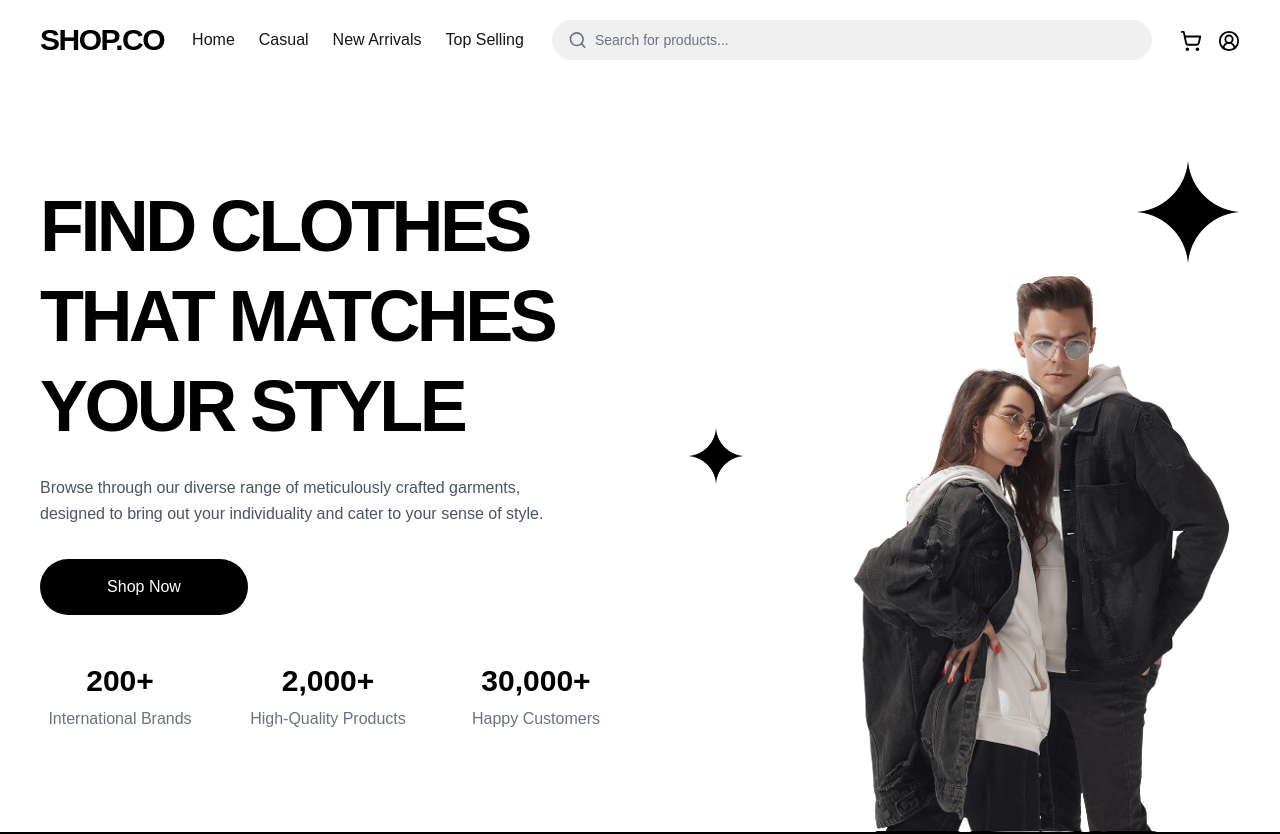
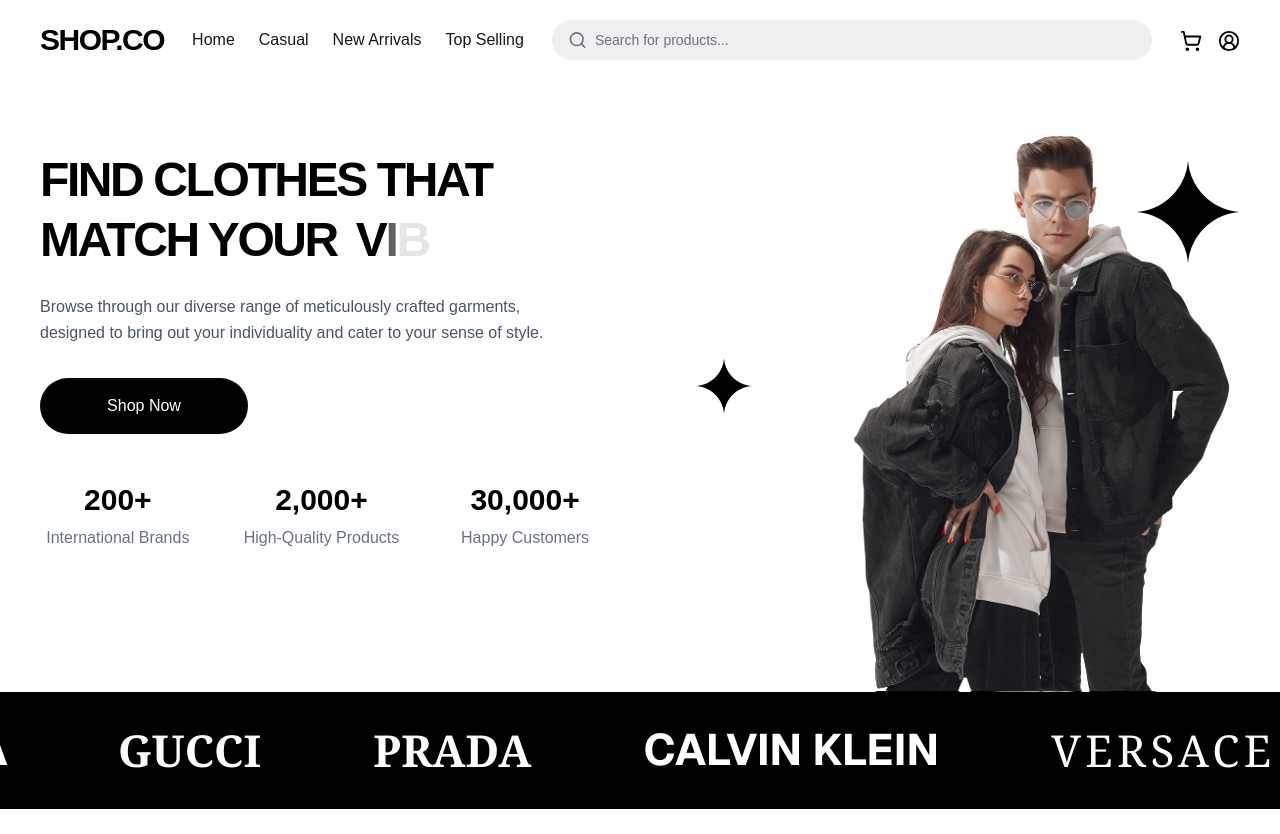
Before and after one commit to Saqibmsd/e_commerce, a Next.js app: page / in a window 1280 px wide. Shown: the top 834 px of the page. Built offline with nearby package versions, Linux system fonts and the light colour scheme.

Commit message:
add motion.dev in 2 section hero and brend

```diff
--- a/app/components/pages/home/Brands.jsx
+++ b/app/components/pages/home/Brands.jsx
@@ -1,50 +1,48 @@
-import React from "react";
+"use client";
+import React, { useState } from "react";
+import { motion, useAnimationControls } from "framer-motion";
 
 const Brands = () => {
+  const brandList = [
+    { name: "VERSACE", className: "font-serif tracking-widest" },
+    { name: "ZARA", className: "font-sans font-bold tracking-tighter" },
+    { name: "GUCCI", className: "font-serif font-semibold" },
+    { name: "PRADA", className: "font-serif font-black" },
+    { name: "CALVIN KLEIN", className: "font-sans font-bold" },
+  ];
+
+  const duplicatedBrands = [...brandList, ...brandList, ...brandList]; // Tripled for better manual drag range
+  const [isHovered, setIsHovered] = useState(false);
+
   return (
-    <div className="bg-black w-full py-8 md:py-10">
+    <div className="bg-black w-full py-4 md:py-6 lg:py-8 overflow-hidden cursor-grab active:cursor-grabbing">
       <div className="container mx-auto px-4 lg:px-10">
-        {/* Mobile: Grid with 2 columns, centered items.
-            Tablet (768px): Flex row with wrapping.
-            Desktop (1024px): Single spread-out row.
-        */}
-        <div className="xs grid grid-cols-4 gap-4 md:flex md:flex-nowrap items-center justify-center md:justify-between md:gap-x-8 lg:gap-x-12">
-
-          {/* VERSACE */}
-          <div className="flex justify-center">
-             <h2 className="text-white text-s md:text-3xl lg:text-[44px] font-serif tracking-widest">
-               VERSACE
-             </h2>
-          </div>
-
-          {/* ZARA */}
-          <div className="flex justify-center">
-            <h2 className="text-white text-s md:text-3xl lg:text-[44px] font-sans font-bold tracking-tighter">
-              ZARA
-            </h2>
-          </div>
-
-          {/* GUCCI */}
-          <div className="flex justify-center">
-            <h2 className="text-white text-s md:text-3xl lg:text-[44px] font-serif font-semibold">
-              GUCCI
-            </h2>
-          </div>
-
-          {/* PRADA */}
-          <div className="flex justify-center">
-            <h2 className="text-white text-s md:text-3xl lg:text-[44px] font-serif font-black">
-              PRADA
-            </h2>
-          </div>
-
-          {/* Calvin Klein - Col-span-2 on mobile centers it alone on the 3rd row */}
-          {/* <div className="col-span-2 md:col-span-2 flex justify-center">
-            <h2 className="text-white text-2xl md:text-3xl lg:text-[44px] font-sans font-light">
-              Calvin Klein
-            </h2>
-          </div>} */}
-
+        <div className="flex w-max">
+          <motion.div
+            className="flex items-center gap-x-8 md:gap-x-20 lg:gap-x-28 pr-8 md:pr-20 lg:pr-28"
+            // 1. Auto Animation
+            animate={isHovered ? {} : { x: ["0%", "-33.33%"] }}
+            transition={{
+              ease: "linear",
+              duration: 20,
+              repeat: Infinity,
+            }}
+            // 2. Hover to Stop
+            onMouseEnter={() => setIsHovered(true)}
+            onMouseLeave={() => setIsHovered(false)}
+            // 3. Manual Drag/Scroll
+            drag="x"
+            dragConstraints={{ left: -1000, right: 0 }} // Limits how far it can be dragged
+            style={{ x: 0 }}
+          >
+            {duplicatedBrands.map((brand, index) => (
+              <div key={index} className="flex justify-center flex-shrink-0 select-none">
+                <h2 className={`text-white text-s md:text-3xl lg:text-[44px] ${brand.className}`}>
+                  {brand.name}
+                </h2>
+              </div>
+            ))}
+          </motion.div>
         </div>
       </div>
     </div>
--- a/app/components/pages/home/Hero.jsx
+++ b/app/components/pages/home/Hero.jsx
@@ -1,30 +1,108 @@
-import React from "react";
+"use client";
+import React, { useState, useEffect } from "react";
 import Link from "next/link";
+import { motion, AnimatePresence } from "motion/react";
+
+const buttonVariant = {
+  hover: {
+    scale: 1.05,
+    transition: {
+      duration: 0.5,
+      repeat: Infinity,
+      repeatType: "reverse",
+    },
+  },
+};
+const phrases = ["STYLE", "VIBE", "LOOK", "TREND", "CLASS", "ELITE", "TASTE"];
 
 const Hero = () => {
+  const [index, setIndex] = useState(0);
+
+  // Timer to cycle phrases
+  useEffect(() => {
+    const timer = setInterval(() => {
+      setIndex((prev) => (prev + 1) % phrases.length);
+    }, 3000); // Change phrase every 3 seconds
+    return () => clearInterval(timer);
+  }, []);
+
   return (
     <section className="overflow-hidden bg-white">
       <div className="container mx-auto px-4 sm:px-6 md:px-8 lg:px-10 flex flex-col md:flex-row items-center gap-6 md:gap-8 lg:gap-12">
         {/* Left Content */}
-        <div className="w-full md:w-1/2 pt-4 sm:pt-6 md:pt-8 lg:pt-20 pb-6 sm:pb-8 md:pb-12 lg:pb-20">
-          <h1 className="text-3xl sm:text-4xl md:text-5xl lg:text-7xl font-black leading-tight mb-4 sm:mb-5 md:mb-6 lg:mb-6 tracking-tighter text-black">
-            FIND CLOTHES THAT MATCHES YOUR STYLE
+        <div className="w-full md:w-1/2 py-1 sm:py-1.5 md:py-2 lg:py-3 mb-12 sm:mb-14 md:mb-16 lg:mb-18 flex flex-col items-start">
+          <h1 className="text-3xl sm:text-4xl md:text-5xl lg:text-5xl font-black leading-tight mb-4 sm:mb-5 md:mb-6 lg:mb-6 tracking-tighter text-black">
+            FIND CLOTHES THAT MATCH YOUR {" "}
+            <span className="inline-flex ml-2 min-h-[1em]">
+              <AnimatePresence mode="wait">
+                <motion.span
+                  key={index}
+                  className="inline-flex"
+                  initial="hidden"
+                  animate="visible"
+                  exit="exit"
+                >
+                  {phrases[index].split("").map((char, charIndex) => (
+                    <motion.span
+                      key={`${index}-${charIndex}`}
+                      variants={{
+                        hidden: { opacity: 0 },
+                        visible: {
+                          opacity: 1,
+                          transition: { delay: charIndex * 0.12 }, // Typing speed
+                        },
+                        exit: {
+                          opacity: 0,
+                          transition: {
+                            // Backspace speed: calculates delay from right to left
+                            delay: (phrases[index].length - charIndex) * 0.12,
+                          },
+                        },
+                      }}
+                    >
+                      {char}
+                    </motion.span>
+                  ))}
+                  {/* Optional: Blinking Cursor */}
+                  <motion.span
+                    animate={{ opacity: [1, 0] }}
+                    transition={{
+                      duration: 0.8,
+                      repeat: Infinity,
+                      ease: "linear",
+                    }}
+                  />
+                </motion.span>
+              </AnimatePresence>
+            </span>
           </h1>
           <p className="text-gray-600 text-xs sm:text-sm md:text-base lg:text-base mb-6 sm:mb-7 md:mb-8 lg:mb-8 max-w-[540px] leading-relaxed">
             Browse through our diverse range of meticulously crafted garments,
             designed to bring out your individuality and cater to your sense of
             style.
           </p>
+
           <Link href="/casual">
-            <button className="sm:w-auto md:w-52 bg-black text-white py-3 sm:py-3 md:py-3 lg:py-4 px-8 sm:px-10 md:px-12 rounded-full font-medium cursor-pointer hover:bg-black/80 transition-all mb-8 sm:mb-10 md:mb-12 lg:mb-12 text-sm sm:text-base">
+            <motion.button
+              variants={buttonVariant}
+              whileHover="hover"
+              initial={{ scale: 0 }}
+              animate={{ scale: 1 }}
+              transition={{ duration: 1, ease: [0.16, 1, 0.3, 1] }}
+              className="sm:w-auto md:w-52 bg-black text-white py-3 sm:py-3 md:py-3 lg:py-4 px-8 sm:px-10 md:px-12 rounded-full font-medium cursor-pointer hover:bg-black/80 mb-8 sm:mb-10 md:mb-12 lg:mb-12 text-sm sm:text-base"
+            >
               Shop Now
-            </button>
+            </motion.button>
           </Link>
 
           {/* Stats */}
+
           <div className="grid grid-cols-3 md:grid-cols-3 gap-3 md:gap-6 lg:gap-12">
             <div className="text-center">
-              <h3 className="text-xl sm:text-2xl md:text-2xl lg:text-3xl font-bold text-black">200+</h3>
+              <h3 className="text-xl sm:text-2xl md:text-2xl lg:text-3xl font-bold text-black">
+                200+
+              </h3>
+
               <p className="text-gray-500 text-xs sm:text-sm md:text-sm lg:text-base mt-1 sm:mt-2">
                 International Brands
               </p>
@@ -34,6 +112,7 @@
               <h3 className="text-xl sm:text-2xl md:text-2xl lg:text-3xl font-bold text-black">
                 2,000+
               </h3>
+
               <p className="text-gray-500 text-xs sm:text-sm md:text-sm lg:text-base mt-1 sm:mt-2">
                 High-Quality Products
               </p>
@@ -43,6 +122,7 @@
               <h3 className="text-xl sm:text-2xl md:text-2xl lg:text-3xl font-bold text-black">
                 30,000+
               </h3>
+
               <p className="text-gray-500 text-xs sm:text-sm md:text-sm lg:text-base mt-1 sm:mt-2">
                 Happy Customers
               </p>
@@ -51,28 +131,42 @@
         </div>
 
         {/* Right Image Section */}
-        <div className="w-full md:w-1/2 relative flex items-end justify-center md:justify-end min-h-[350px] sm:min-h-[400px] md:min-h-[500px] lg:min-h-[752px] overflow-hidden">
+
+        <div className="w-full md:w-1/2 relative flex items-end justify-center md:justify-end min-h-[250px] sm:min-h-[300px] md:min-h-[400px] lg:min-h-[500px] overflow-hidden">
           {/* Hero Image */}
-          <img
+          <motion.img
             src="/images/hero/hero.png"
             alt="Fashion Models"
-            className="w-[85%] sm:w-[90%] md:w-[95%] lg:w-auto h-auto max-h-full object-contain md:object-cover z-10"
+            initial={{ opacity: 0, scale: 0.95 }}
+            animate={{ opacity: 1, scale: 1 }}
+            transition={{ duration: 1, ease: [0.16, 1, 0.3, 1] }}
+            className="w-[75%] sm:w-[80%] md:w-[85%] lg:w-auto h-auto max-h-full object-contain md:object-cover z-10"
           />
 
           {/* Right Star */}
+
           <div className="absolute top-4 right-2 sm:top-6 md:top-8 lg:top-[80px] lg:right-0 z-20">
-            <img
+            <motion.img
               src="/images/hero/Vector.png"
               alt="star icon"
+              initial={{ opacity: 0, scale: 0.95 }}
+              animate={{ opacity: 1, scale: 1 }}
+              variants={buttonVariant}
+              whileHover="hover"
               className="w-10 h-10 sm:w-12 sm:h-12 md:w-16 md:h-16 lg:w-[104px] lg:h-[104px]"
             />
           </div>
 
           {/* Left Star */}
-          <div className="absolute top-1/2 left-1 sm:left-2 md:left-4 lg:left-6 -translate-y-1/2 z-20">
-            <img
+
+          <div className="absolute top-1/2 left-1 sm:left-2 md:left-4 lg:left-8 -translate-y-1/2 z-20">
+            <motion.img
               src="/images/hero/Vector.png"
               alt="star icon"
+              initial={{ opacity: 0, scale: 0.95 }}
+              animate={{ opacity: 1, scale: 1 }}
+              variants={buttonVariant}
+              whileHover="hover"
               className="w-6 h-6 sm:w-8 sm:h-8 md:w-12 md:h-12 lg:w-14 lg:h-14"
             />
           </div>
--- a/package.json
+++ b/package.json
@@ -10,6 +10,7 @@
   },
   "dependencies": {
     "lucide-react": "^0.562.0",
+    "motion": "^12.29.0",
     "next": "16.1.1",
     "react": "19.2.3",
     "react-dom": "19.2.3",
```
Also changed, not shown: 1 other file (tests, documents, lock files or other folders).
